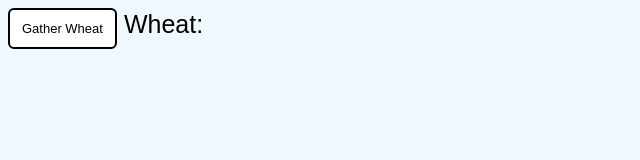
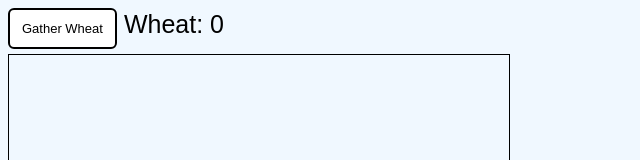
Before and after one commit to 0noca/incrementalGameJS, a website: page index.html in a window 1280 px wide. Shown: the top 160 px of the page, without its empty margins (0-640 px from the left). Drawn offline with Linux system fonts and the light colour scheme.

Commit message:
some edits

```diff
--- a/index.html
+++ b/index.html
@@ -19,5 +19,7 @@
         <br>
     </div>
 
+    <!-- Create a canvas element and make the DOM -->
+    <canvas id="canvas" width="500" height="500"></canvas> <script src="js/game.js"></script>
 </body>
 </html>
--- /dev/null
+++ b/js/game.js
@@ -0,0 +1,6 @@
+let basicGenerator
+let basicCost = 100
+
+
+
+function generateBasic(){
--- a/js/main.js
+++ b/js/main.js
@@ -1,28 +1,25 @@
 let wheat = {
     total:0,
     increment:1,
+    growthTime:1000,
 }
 
-function load() {
-        document.getElementById("wheat").innerHTML = prettify(wheat.total);
-};
-
-window.onLoad = load();
-
+// Probability of earning X item
 function probability(n) {
     return Math.random() < n;
 };
 
+//Rounds the output value to 2 decimal places
 function prettify(input) {
     var output = Math.round(input * 1000000)/1000000;
         return output;
 }
 
 function earnWheat(){
-        wheat.total = wheat.total + wheat.increment;
-        document.getElementById("wheat").innerHTML = prettify(wheat.total);
+    wheat.total = wheat.total + wheat.increment;
+    document.getElementById("wheat").innerHTML = prettify(wheat.total);
 };
 
-
-// window.setInterval(function() {
-//},1000);
+window.onload = function(){
+    document.getElementById("wheat").innerHTML = prettify(wheat.total);
+}
--- a/js/save.js
+++ b/js/save.js
@@ -1,14 +0,0 @@
-function save() {
-    localStorage.setItem("wheat", wheat.total);
-}
-
-window.setInterval(function() {
-    save();
-} ,1000);
-
-function load() {
-    wheat.total = localStorage.getItem("wheat");
-    document.getElementById("wheat").innerHTML = prettify(wheat.total);
-}
-
-window.onLoad = load();
--- /dev/null
+++ b/package.json
@@ -0,0 +1,5 @@
+{
+  "dependencies": {
+    "jquery": "^3.6.0"
+  }
+}
--- a/style.css
+++ b/style.css
@@ -18,8 +18,6 @@ button:hover {
     color: white;
 }
 
-
-#farmers-buttons {
-    display: flex;
-    flex-direction: row;
+canvas {
+    border: 1px solid black;
 }
```
Also changed, not shown: 1 other file.
